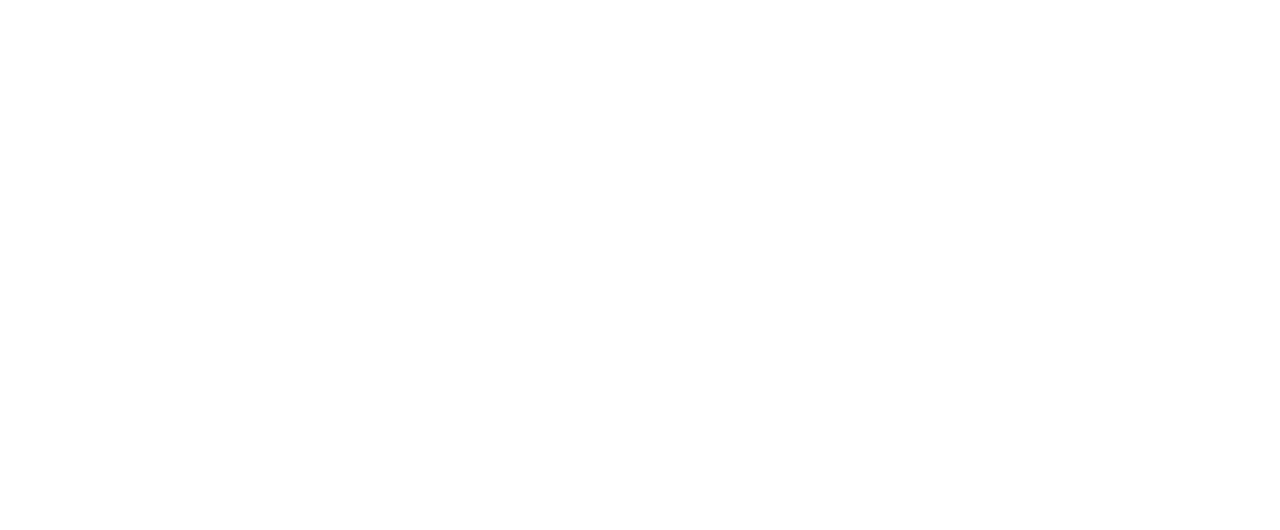
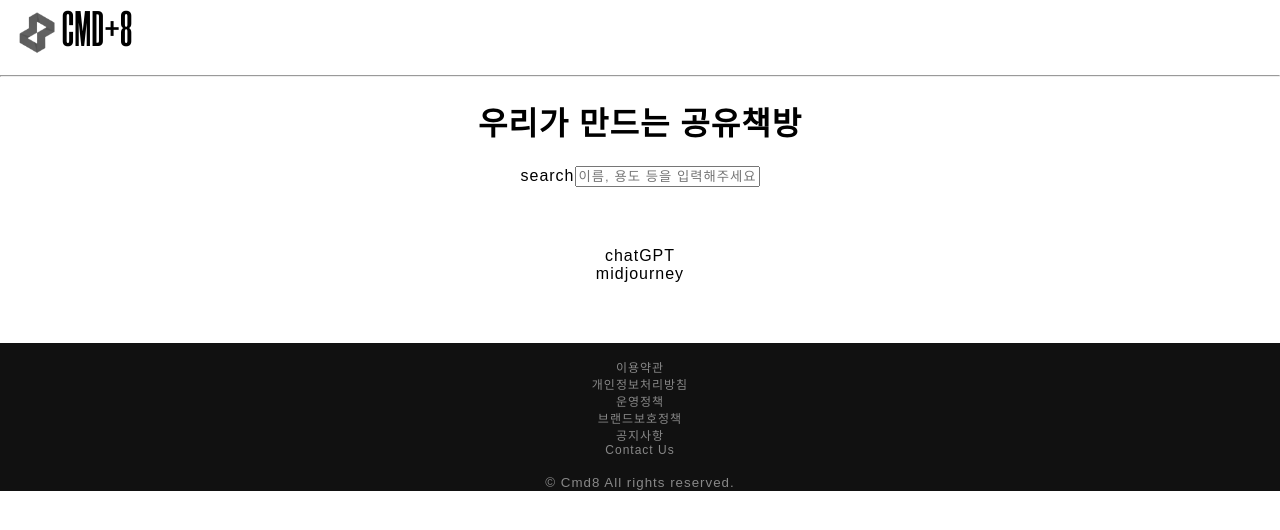
Before and after one commit to ABizCho/C8AI, a React (Create React App) app in the folder c8ai-client-react/: page /fullpage in a window 1280 px wide. Before the commit this address had no page. Shown: the top 530 px of the page. Built offline with nearby package versions, Linux system fonts and the light colour scheme.

Commit message:
자동완성 test파일 작성 및 테스트 완료

```diff
--- a/c8ai-client-react/src/App.tsx
+++ b/c8ai-client-react/src/App.tsx
@@ -9,6 +9,7 @@
 import "./App.css";
 import Home2 from "./routes/Home2";
 import Home from "./routes/Home";
+import FullPage from "./sections/FilterTest";
 
 function App() {
   // const name = this.props.name;
@@ -30,11 +31,8 @@
               />
             }
           >
-            <Route
-              element={<Home />}
-              index
-              //index는 동일 경로 상 가장 우선순위로 렌더링 될 컴포넌트 지정
-            />
+            <Route element={<Home />} index />
+            <Route path="/fullpage" element={<FullPage />} />
           </Route>
         </Routes>
       </Provider>
--- a/c8ai-client-react/src/routes/Home.tsx
+++ b/c8ai-client-react/src/routes/Home.tsx
@@ -1,6 +1,5 @@
 import React from "react";
-import { GridItemWrap, GridContainer } from "../components/Grid/Grid";
-import AIINFO from "./aiInfo.json";
+import CoreSec from "../sections/home/CoreSec";
 
 export default function Home(): JSX.Element {
   return (
@@ -38,51 +37,3 @@
     </section>
   );
 };
-
-const CoreSec = () => {
-  return (
-    <section className=" content-section">
-      <input className="coreSec-search" />
-      <div className="coreSec-itemBox">
-        <div className="coreSec-categoryBox">
-          <div>All</div>
-          <div>그림</div>
-          <div>영상</div>
-          <div>3D렌더링</div>
-          <div>글쓰기</div>
-          <div></div>
-        </div>
-        <div className="container core-container">
-          <GridContainer>
-            {AIINFO.map((v) => (
-              <GridItemWrap>
-                <GridItemInner
-                  id={v.id}
-                  nameKo={v.ko?.name}
-                  categoryKo={v.ko?.category}
-                />
-              </GridItemWrap>
-            ))}
-          </GridContainer>
-        </div>
-      </div>
-    </section>
-  );
-};
-
-// type Bilingual =
-//   | {
-//       ko: string;
-//       en: string;
-//     }
-//   | { ko: string[]; en: string[] };
-
-interface AiCardProps {
-  id: string | undefined;
-  nameKo: string[] | string | undefined;
-  categoryKo: string[] | string | undefined;
-}
-
-const GridItemInner = ({ id, nameKo, categoryKo }: AiCardProps) => {
-  return <div>{id}</div>;
-};
--- /dev/null
+++ b/c8ai-client-react/src/sections/FilterTest.js
@@ -0,0 +1,154 @@
+import { useNavigate } from "react-router-dom";
+import { useCookies } from "react-cookie";
+// import Books from '../../components/store/Books';
+
+import { useEffect, useState, useRef } from "react";
+
+import axios from "axios";
+
+// const host =
+//   window.location.hostname === "localhost"
+//     ? process.env.REACT_APP_SERVER_URL
+//     : "api";
+
+// export const apiClient = axios.create({
+//   baseURL: host,
+// });
+
+// //
+
+// /**
+//  * 등록된 책들의 리스트 요청
+//  * @returns
+//  */
+// export const getBooks = async () => {
+//   return await apiClient({
+//     method: "get",
+//     url: `/`,
+//   });
+// };
+
+const SearchBar = ({ searchWord, onChangeSearchWord }) => {
+  return (
+    <div className="container">
+      <div className="desktop-box">
+        <div className="search-bar ">
+          <span className="material-symbols-outlined">search</span>
+          <input
+            id="searchWord"
+            name="searchWord"
+            type="text"
+            placeholder="이름, 용도 등을 입력해주세요"
+            value={searchWord}
+            onChange={onChangeSearchWord}
+            className="w-100p"
+          />
+        </div>
+      </div>
+    </div>
+  );
+};
+
+const SearchBarContainer = ({ searchWord, setSearchWord }) => {
+  const onChangeSearchWord = (event) => {
+    setSearchWord(event.target.value);
+  };
+  return (
+    <SearchBar
+      searchWord={searchWord}
+      onChangeSearchWord={onChangeSearchWord}
+    />
+  );
+};
+
+//
+
+const Books = ({ filteredBooks, onClickBook }) => {
+  return (
+    <>
+      <div className="content-section">
+        <div className="container grid-store">
+          {filteredBooks.map((book, index) => (
+            <div key={index}>{book.title}</div>
+          ))}
+        </div>
+      </div>
+    </>
+  );
+};
+
+const BooksContainer = ({ totalBooks, searchWord }) => {
+  const navigate = useNavigate();
+  const [cookies] = useCookies(["userData"]);
+
+  const filteredBooks = totalBooks.filter((book) => {
+    console.log(
+      book.title
+        .replace(" ", "")
+        .toLocaleLowerCase()
+        .includes(searchWord.toLocaleLowerCase().replace(" ", ""))
+    );
+
+    return book.title
+      .replace(" ", "")
+      .toLocaleLowerCase()
+      .includes(searchWord.toLocaleLowerCase().replace(" ", ""));
+  });
+  console.log(filteredBooks);
+
+  const onClickBook = (isbn) => {
+    navigate(`/detail`, {
+      state: {
+        registered: isbn,
+      },
+    });
+  };
+
+  return <Books filteredBooks={filteredBooks} onClickBook={onClickBook} />;
+};
+
+const FullPage = () => {
+  const [totalBooks, setTotalBooks] = useState([]);
+  const [searchWord, setSearchWord] = useState("");
+
+  useEffect(() => {
+    // getBooks().then((response) => {
+    //   setTotalBooks(response.data.data);
+    setTotalBooks([
+      {
+        title: "chatGPT",
+        isbn: "111",
+      },
+      {
+        title: "midjourney",
+        isbn: "222",
+      },
+    ]);
+    console.log(totalBooks);
+  }, []);
+
+  return (
+    <>
+      <header className="genre-header bg-full">
+        <div className="overlay">
+          <h1 className="subtitle">우리가 만드는 공유책방</h1>
+          <div className="mouse-icon">
+            <div className="wheel" />
+          </div>
+        </div>
+      </header>
+
+      <div className="white-cement-bg">
+        <div className="gallery-area">
+          <SearchBarContainer
+            searchWord={searchWord}
+            setSearchWord={setSearchWord}
+          />
+          <BooksContainer totalBooks={totalBooks} searchWord={searchWord} />
+        </div>
+      </div>
+    </>
+  );
+};
+
+export default FullPage;
--- /dev/null
+++ b/c8ai-client-react/src/sections/home/CoreSec/index.tsx
@@ -0,0 +1,52 @@
+import { GridItemWrap, GridContainer } from "../../../components/Grid";
+import AIINFO from "../../../assets/data/aiInfo.json";
+
+const CoreSec = () => {
+  return (
+    <section className=" content-section">
+      <input className="coreSec-search" />
+      <div className="coreSec-itemBox">
+        <div className="coreSec-categoryBox">
+          <div>All</div>
+          <div>그림</div>
+          <div>영상</div>
+          <div>3D렌더링</div>
+          <div>글쓰기</div>
+          <div></div>
+        </div>
+        <div className="container core-container">
+          <GridContainer>
+            {AIINFO.map((v) => (
+              <GridItemWrap>
+                <GridItemInner
+                  id={v.id}
+                  nameKo={v.ko?.name}
+                  categoryKo={v.ko?.category}
+                />
+              </GridItemWrap>
+            ))}
+          </GridContainer>
+        </div>
+      </div>
+    </section>
+  );
+};
+
+// type Bilingual =
+//   | {
+//       ko: string;
+//       en: string;
+//     }
+//   | { ko: string[]; en: string[] };
+
+export interface AiCardProps {
+  id: string | undefined;
+  nameKo: string[] | string | undefined;
+  categoryKo: string[] | string | undefined;
+}
+
+const GridItemInner = ({ id, nameKo, categoryKo }: AiCardProps) => {
+  return <div>{id}</div>;
+};
+
+export default CoreSec;
```
Also changed, not shown: c8ai-client-react/src/routes/Home2.tsx (deleted, +0 -7 lines), c8ai-client-react/src/assets/data/aiInfo.json (renamed from c8ai-client-react/src/routes/aiInfo.json), c8ai-client-react/src/components/Grid/index.tsx (renamed from c8ai-client-react/src/components/Grid/Grid.tsx), 1 other file (tests, documents, lock files or other folders).
